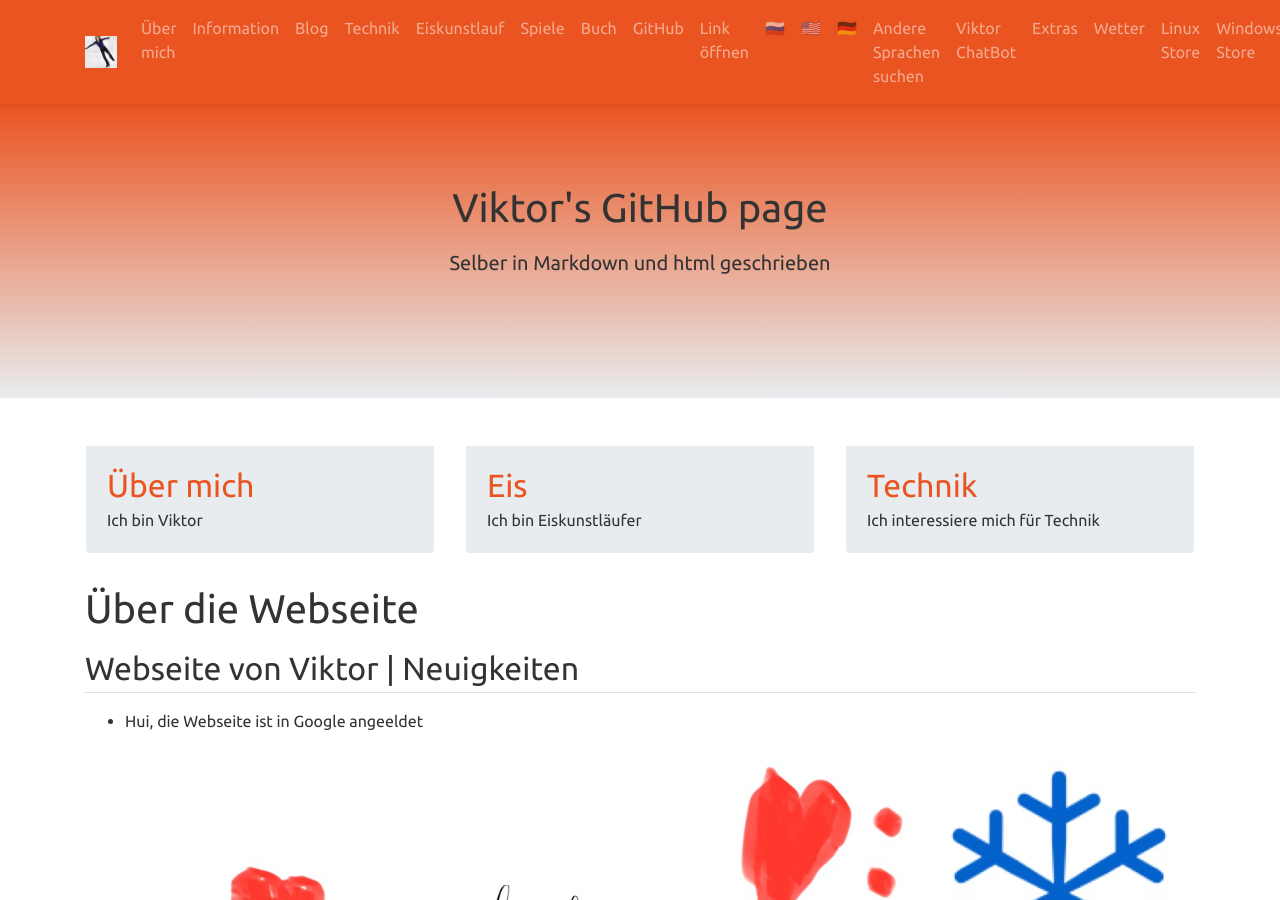
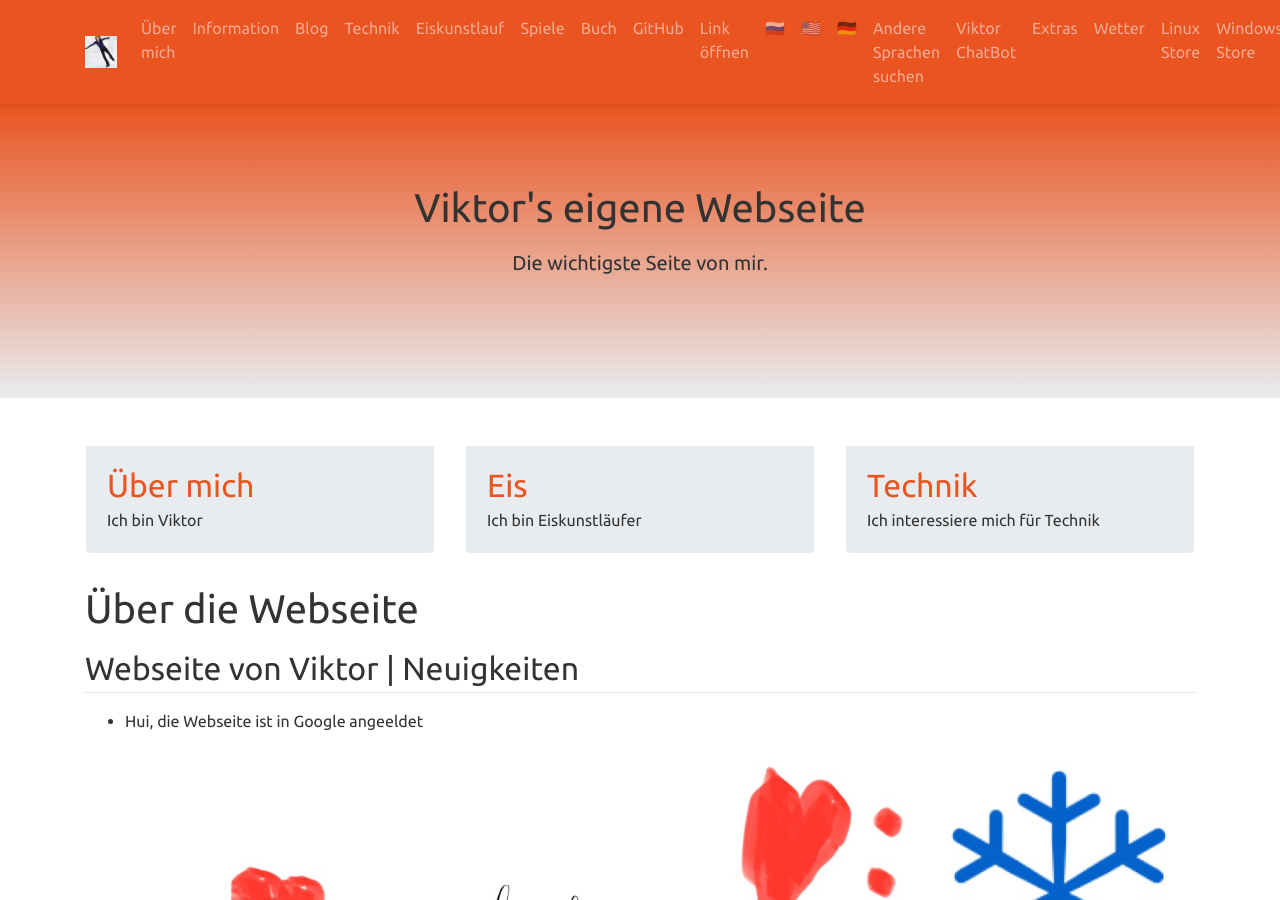
Before and after one commit to viktor-chiarcos/viktor-chiarcos.github.io, a Jekyll site: the page built from index.md, in a window 1280 px wide and 900 px high. Built offline with Jekyll 4.4.1, drawn with Linux system fonts in a browser that asks for light colours.

Commit message:
Update index.md

```diff
--- a/index.md
+++ b/index.md
@@ -2,8 +2,8 @@
 layout: home
 permalink: /
 
-title: "Viktor's GitHub page"
-excerpt: "Selber in Markdown und html geschrieben"
+title: "Viktor's eigene Webseite"
+excerpt: "Die wichtigste Seite von mir."
 action: true
 #action_btn:
 #  - label: "Download"
```
